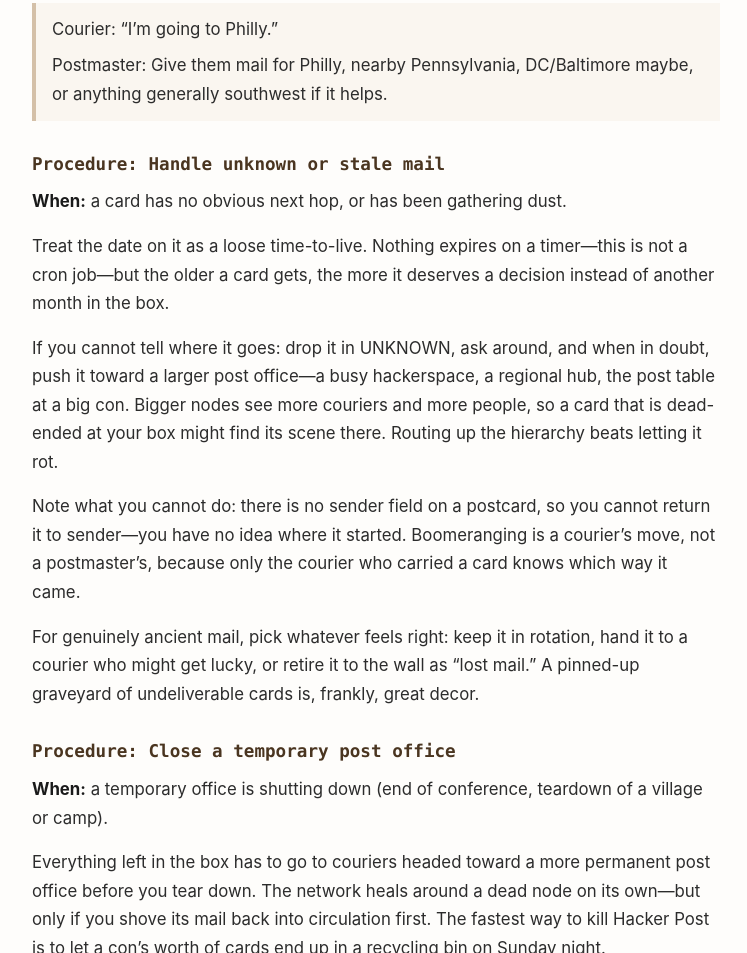
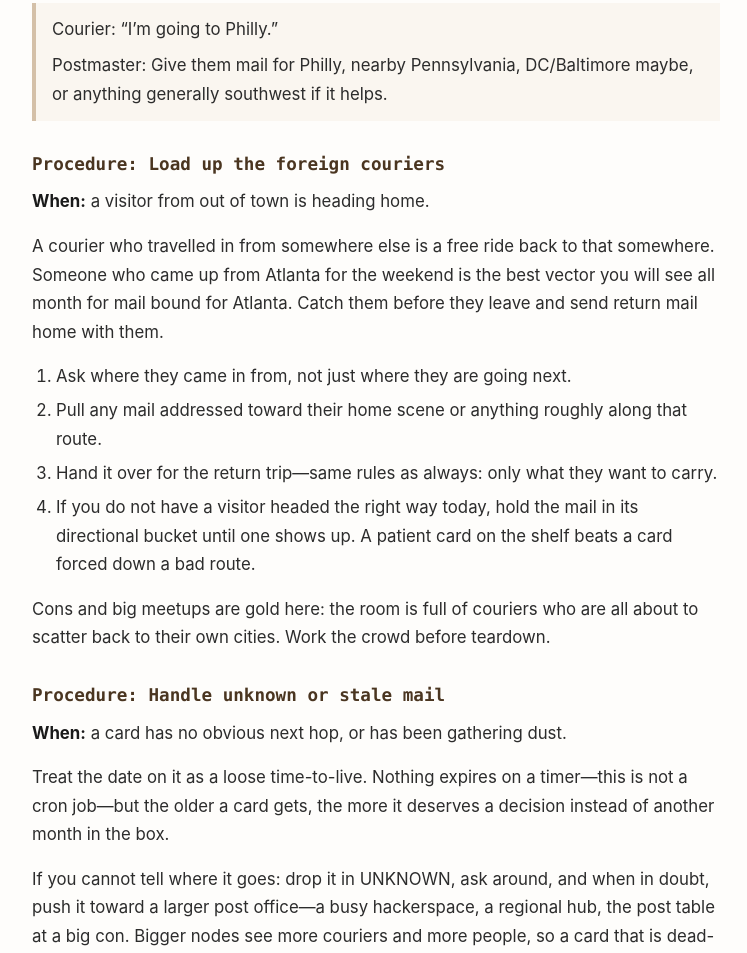
Before and after one commit to CyberSheeple/hackerpost, a plain HTML site: page postmaster.html in a window 1280 px wide. Shown: the part 2299-3252 px from the top of the page, without its empty margins (232-979 px from the left). Drawn offline with Linux system fonts and the light colour scheme.

Commit message:
return legs

```diff
--- a/postmaster.html
+++ b/postmaster.html
@@ -106,6 +106,21 @@
 <p>Postmaster: Give them mail for Philly, nearby Pennsylvania, DC/Baltimore maybe, or anything generally southwest if it helps.</p>
 </blockquote>
 
+<h3>Procedure: Load up the foreign couriers</h3>
+
+<p><strong>When:</strong> a visitor from out of town is heading home.</p>
+
+<p>A courier who travelled in from somewhere else is a free ride back to that somewhere. Someone who came up from Atlanta for the weekend is the best vector you will see all month for mail bound for Atlanta. Catch them before they leave and send return mail home with them.</p>
+
+<ol>
+<li>Ask where they came in from, not just where they are going next.</li>
+<li>Pull any mail addressed toward their home scene or anything roughly along that route.</li>
+<li>Hand it over for the return trip&mdash;same rules as always: only what they want to carry.</li>
+<li>If you do not have a visitor headed the right way today, hold the mail in its directional bucket until one shows up. A patient card on the shelf beats a card forced down a bad route.</li>
+</ol>
+
+<p>Cons and big meetups are gold here: the room is full of couriers who are all about to scatter back to their own cities. Work the crowd before teardown.</p>
+
 <h3>Procedure: Handle unknown or stale mail</h3>
 
 <p><strong>When:</strong> a card has no obvious next hop, or has been gathering dust.</p>
```
Also changed, not shown: draft-hackerpost-hpp-00.html (+13 -0 lines), index.html (+2 -2 lines).
